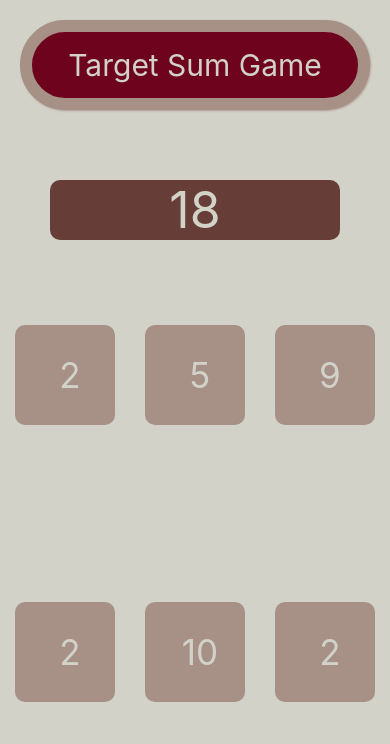
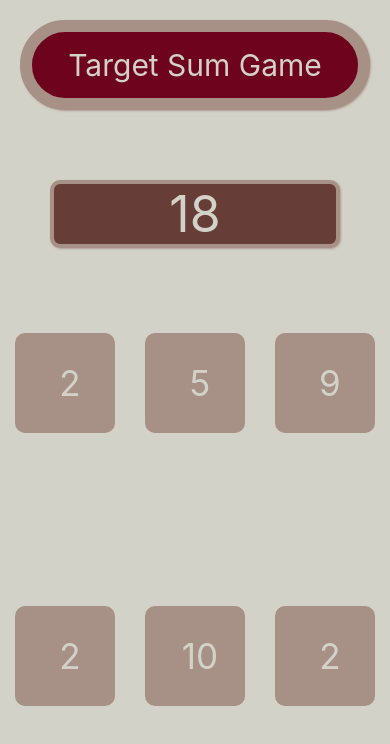
Before and after one commit to thiagoblima/find-sum-game, a React Native app: screen / in a window 390 px wide. Shown: the top 744 px of the page. Built offline with nearby package versions, Linux system fonts and the light colour scheme.

Commit message:
Adding IOS correction for borderRadius styledComponents

```diff
--- a/components/Game.js
+++ b/components/Game.js
@@ -51,11 +51,18 @@ const styles = StyleSheet.create({
             flex: 1,
         },
         target: {
-        fontSize: 50,
-        backgroundColor: '#673e37',
-        color: '#d2d2c9',
             margin: 50,
             borderRadius: 10,
+            fontSize: 50,
+            borderWidth: 4,
+            borderColor: '#a79086',
+            color: '#d2d2c9',
+            shadowColor: '#a79086',
+            shadowOffset: { width: 1, height: 1 },
+            shadowOpacity: 0.8,
+            shadowRadius: 2,
+            overflow: 'hidden',
+            backgroundColor: '#673e37',
             textAlign: 'center'
         },
         randomContainer: {
```
Lines whose indentation alone changed are shown as unchanged.
